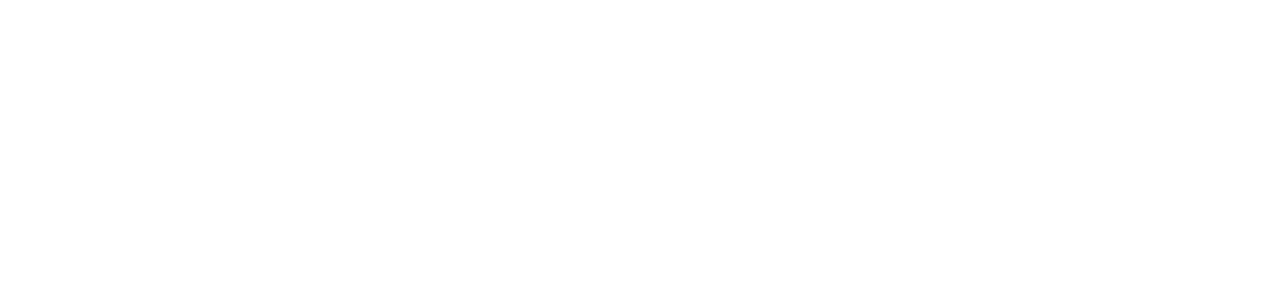
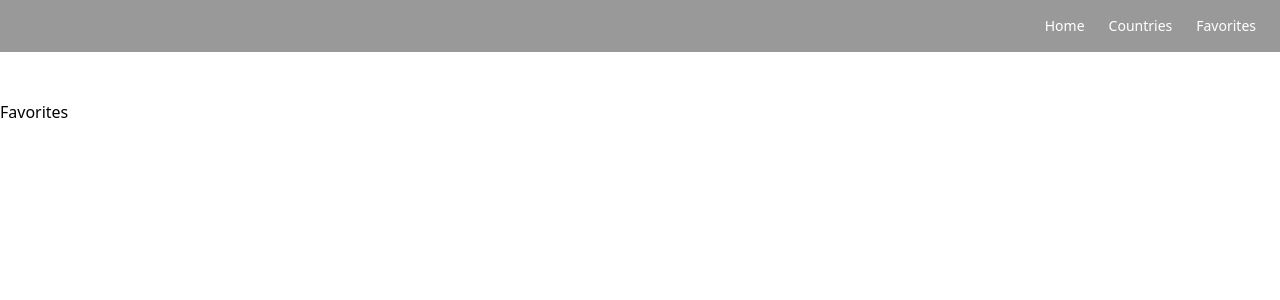
Before and after one commit to VladislavProhorov123/Country-api, a React (Vite) app: page /favorites in a window 1280 px wide. Before the commit this address had no page. Shown: the top 300 px of the page. Built offline with nearby package versions, Linux system fonts and the light colour scheme.

Commit message:
Update routing

```diff
--- a/src/App.tsx
+++ b/src/App.tsx
@@ -1,15 +1,21 @@
-import React from 'react'
-import { BrowserRouter, Route, Routes } from 'react-router-dom'
-import CountryPage from './pages/CountryPage'
-import Home from './pages/Home'
+import React from "react";
+import { BrowserRouter, Route, Routes } from "react-router-dom";
+import CountryPage from "./pages/CountryPage";
+import MainPage from "./pages/MainPage";
+import Favorites from "./pages/Favorites";
+import Countries from "./pages/Countries";
+import MainLayout from "./layout/MainLayout";
 
 export default function App() {
   return (
     <BrowserRouter>
-    <Routes>
-      <Route path='/' element={<Home />} />
-      <Route path='/country/:code' element={<CountryPage />} />
-    </Routes>
+      <Routes>
+        <Route element={<MainLayout />}>
+          <Route path="/" element={<MainPage />} />
+          <Route path="/countries" element={<Countries />} />
+          <Route path="/favorites" element={<Favorites />} />
+        </Route>
+      </Routes>
     </BrowserRouter>
-  )
+  );
 }
--- /dev/null
+++ b/src/components/Header.tsx
@@ -0,0 +1,23 @@
+import React from "react";
+import { Link } from "react-router-dom";
+
+export default function Header() {
+  return (
+    <header className="fixed top-0 left-0 w-full z-50 bg-black/40  backdrop-blur-md">
+      <div className="max-w-7xl mx-auto px-6 py-4 flex items-center justify-between text-white">
+        <Link to="/" className="text-xl font-bold"></Link>
+        <nav className="hidden md:flex gap-6 text-sm">
+          <Link to="/" className="hover:text-gray-300">
+            Home
+          </Link>
+          <Link to="/countries" className="hover:text-gray-300">
+            Countries
+          </Link>
+          <Link to="/favorites" className="hover:text-gray-300">
+            Favorites
+          </Link>
+        </nav>
+      </div>
+    </header>
+  );
+}
--- /dev/null
+++ b/src/components/Hero.tsx
@@ -0,0 +1,7 @@
+import React from 'react'
+
+export default function Hero() {
+  return (
+    <div>Hero</div>
+  )
+}
--- /dev/null
+++ b/src/layout/MainLayout.tsx
@@ -0,0 +1,14 @@
+import React from "react";
+import Header from "../components/Header";
+import { Outlet } from "react-router-dom";
+
+export default function MainLayout() {
+  return (
+    <div>
+      <Header />
+      <main className="mt-[100px]">
+        <Outlet />
+      </main>
+    </div>
+  );
+}
--- a/src/pages/Home.tsx
+++ b/src/pages/Countries.tsx
@@ -8,7 +8,9 @@ export default function Home() {
   const [selectedCountry, setSelectedCountry] = useState<ICountry | null>(null);
 
   useEffect(() => {
-    fetch("https://restcountries.com/v3.1/all?fields=cca3,name,flags,region,population,capital")
+    fetch(
+      "https://restcountries.com/v3.1/all?fields=cca3,name,flags,region,population,capital",
+    )
       .then((res) => res.json())
       .then((data) => {
         setCountries(data);
@@ -16,15 +18,27 @@ export default function Home() {
       });
   }, []);
 
-
-
-  if (loading) return <p className="p-10">Loading...</p>;
+  if (loading)
+    return (
+      <div className="flex items-center justify-center h-[60vh]">
+        <div className="w-10 h-10 border-4 border-gray-300 border-t-black rounded-full animate-spin" />
+      </div>
+    );
 
   return (
-    <div className="p-10">
-      <h1 className="text-3xl font-bold mb-8">Countries</h1>
+    <div className="px-4 py-6 sm:p-10 max-w-7xl mx-auto">
+      <h1 className="text-2xl sm:text-3xl font-bold mb-6 sm:mb-8">Countries</h1>
 
-      <div className="grid grid-cols-2 md:grid-cols-4 gap-6">
+      <div
+        className="grid
+          grid-cols-1
+          sm:grid-cols-2
+          md:grid-cols-3
+          lg:grid-cols-4
+          gap-4
+          sm:gap-6
+"
+      >
         {countries.map((country) => (
           <div
             key={country.cca3}
--- a/src/pages/CountryPage.tsx
+++ b/src/pages/CountryPage.tsx
@@ -195,7 +195,7 @@ export default function CountryPage() {
         <CountryMap latlng={country.latlng} name={country.name.common} />
       </section>
 
-      <Link to={"/"} className="absolute top-12 left-[-160px]">
+      <Link to={"/"} className="absolute top-4 left-4">
         <ArrowLeft />
       </Link>
     </div>
--- /dev/null
+++ b/src/pages/Favorites.tsx
@@ -0,0 +1,9 @@
+import React from 'react'
+
+export default function Favorites() {
+  return (
+    <div>
+      <h1>Favorites</h1>
+    </div>
+  )
+}
--- /dev/null
+++ b/src/pages/MainPage.tsx
@@ -0,0 +1,12 @@
+import React from 'react'
+import Header from '../components/Header'
+import Hero from '../components/Hero'
+
+export default function MainPage() {
+  return (
+    <div>
+      <Hero />
+
+    </div>
+  )
+}
```
